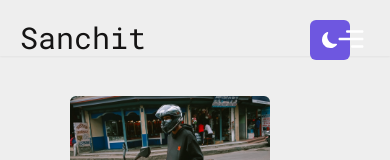
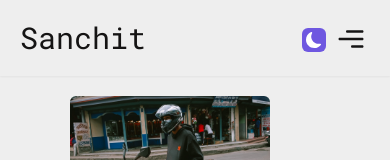
Before and after one commit to poudelsanchit/Sanchit-Poudel, a React (Vite) app: page / in a window 390 px wide. Shown: the top 160 px of the page. Built offline with nearby package versions, Linux system fonts and the light colour scheme.

Commit message:
feat: :zap: Dark Mode Switcher

```diff
--- a/src/Components/NavMenu.jsx
+++ b/src/Components/NavMenu.jsx
@@ -29,10 +29,10 @@ const NavMenu = () => {
     return (
         <>
 
-            <header className='fixed w-screen z-50   pt-5 top-0 bg-primary shadow-sm md:bg-primary dark:bg-bg-primary2 md:w-screen md:fixed md:pb-5 md:z-50 '>
+            <header className='fixed w-screen z-50 pb-5  pt-5 top-0 bg-primary shadow-sm md:bg-primary dark:bg-bg-primary2 md:w-screen md:fixed md:pb-5 md:z-50 '>
 
-                <nav className='items-baseline flex flex-row mt-0 md:justify-evenly'>
-                    <button onClick={handleThemeSwitcher} className='p-3 bg-bg-secondary2  hover:bg-button-hover absolute top-5 right-10 rounded-md'>
+                <nav className='items-baseline flex flex-row mt-0 mr-5 md:justify-evenly'>
+                    <button onClick={handleThemeSwitcher} className='p-1 bg-bg-secondary2  hover:bg-button-hover absolute top-7 right-16 rounded-md md:right-5 lg:right-10'>
                         {
                             theme == 'light' ? <BsMoonFill />
                                 : <BsSunFill />
@@ -53,7 +53,7 @@ const NavMenu = () => {
                         <NavLink className={({ isActive, isPending }) =>
                             isPending ? "text-primary" : isActive ? "text-bg-secondary2" : " text-box  dark:text-white"
                         } to={'/contact'}><li>Contact</li></NavLink>
-                        <NavLink></NavLink>
+
                     </div>
                     {isOpen ?
                         <div className='transition-all ease-out duration-300	 absolute flex flex-col gap-2 rounded-md right-0 z-50 bg-box mt-1 mr-6 md:hidden'>
@@ -65,7 +65,7 @@ const NavMenu = () => {
 
                         </div>
                         :
-                        <div className=" absolute top-0 right-0 mt-6 mr-6 text-3xl cursor-pointer z-50 md:hidden" onClick={() => setIsOpen((value) => true)} ><CgMenuRight /></div>
+                        <div className=" absolute top-0 right-0 mt-6 mr-6 text-3xl cursor-pointer z-50 md:hidden text-box dark:text-primary" onClick={() => setIsOpen((value) => true)} ><CgMenuRight /></div>
 
 
                     }
```
